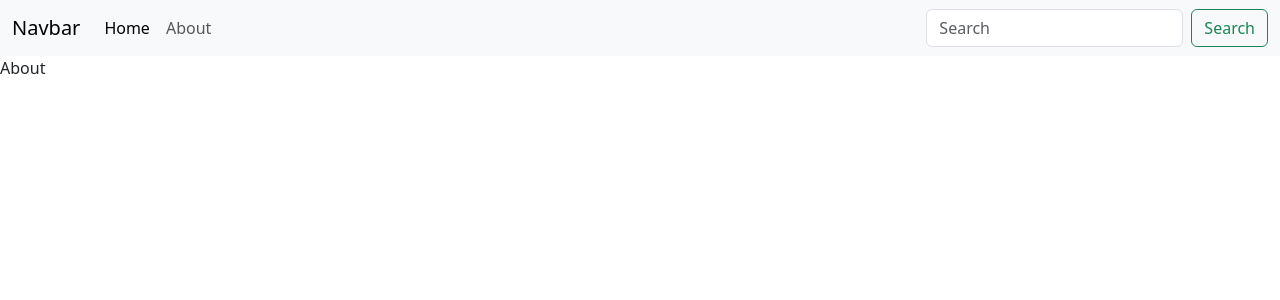
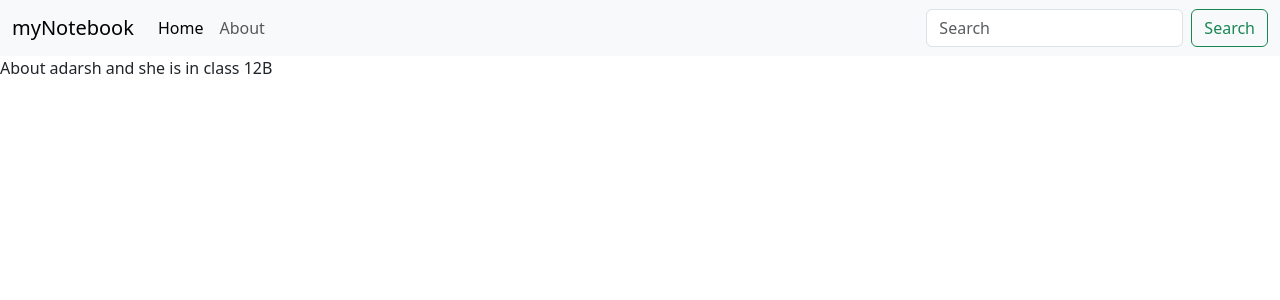
Before and after one commit to jasmitamukherjee/mynotebook, a React (Create React App) app: page /about in a window 1280 px wide. Shown: the top 300 px of the page. Built offline with nearby package versions, Linux system fonts and the light colour scheme.

Commit message:
context api added

```diff
--- a/src/App.js
+++ b/src/App.js
@@ -8,9 +8,12 @@ import {
 import Navbar from './components/Navbar';
 import Home from './components/Home';
 import About from './components/About';
+import NoteState from './context/notes/NoteState';
 function App() {
   return (
+    <NoteState>
     <Router>
+
     <>
     <Navbar/>
     <Routes>
@@ -19,6 +22,7 @@ function App() {
      </Routes>
     </>
     </Router>
+     </NoteState>
   );
 }
 
--- a/src/components/About.js
+++ b/src/components/About.js
@@ -1,7 +1,15 @@
-import React from 'react'
+import React,{ useContext, useEffect } from 'react'
+
+import NoteContext from '../context/notes/NoteContext'
 
 export default function About() {
+    const a=useContext(NoteContext)
+    useEffect(() => {
+      a.update()
+       // eslint-disable-next-line
+     }, [])
+
   return (
-    <div>About</div>
+    <div>About {a.state.name} and she is in class {a.state.class}</div>
   )
 }
--- a/src/components/Navbar.js
+++ b/src/components/Navbar.js
@@ -4,7 +4,7 @@ export default function Navbar() {
   return (
     <nav className="navbar navbar-expand-lg navbar-light bg-light">
   <div className="container-fluid">
-    <Link className="navbar-brand" to='/'>Navbar</Link>
+    <Link className="navbar-brand" to='/'>myNotebook</Link>
     <button className="navbar-toggler" type="button" data-bs-toggle="collapse" data-bs-target="#navbarSupportedContent" aria-controls="navbarSupportedContent" aria-expanded="false" aria-label="Toggle navigation">
       <span className="navbar-toggler-icon"></span>
     </button>
--- /dev/null
+++ b/src/context/notes/NoteContext.js
@@ -0,0 +1,4 @@
+import { createContext } from "react";
+
+const NoteContext = createContext();
+export default NoteContext;
--- /dev/null
+++ b/src/context/notes/NoteState.js
@@ -0,0 +1,29 @@
+import React, { useState } from "react";
+import NoteContext from "./NoteContext";
+
+const NoteState = (props)=>{
+    const s1 = {
+        "name" : "jasmita",
+        "class" : "12A"
+    }
+    const [state, setState] = useState(s1)
+   const update=()=>{
+        setTimeout(() => {
+            setState({
+                "name" : "adarsh",
+                "class" : "12B"
+            })
+
+        }, 1000);
+    }
+
+
+    return (
+        <NoteContext.Provider value={{state,update}}>
+            {props.children}
+        </NoteContext.Provider>
+
+    )
+}
+
+export default NoteState;
```
